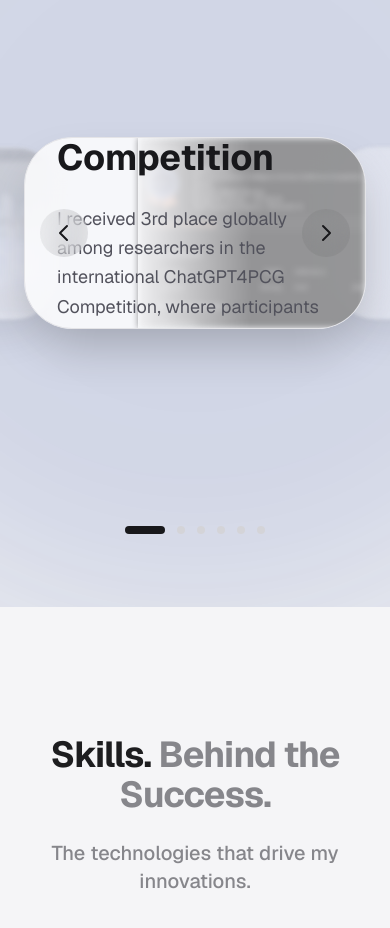
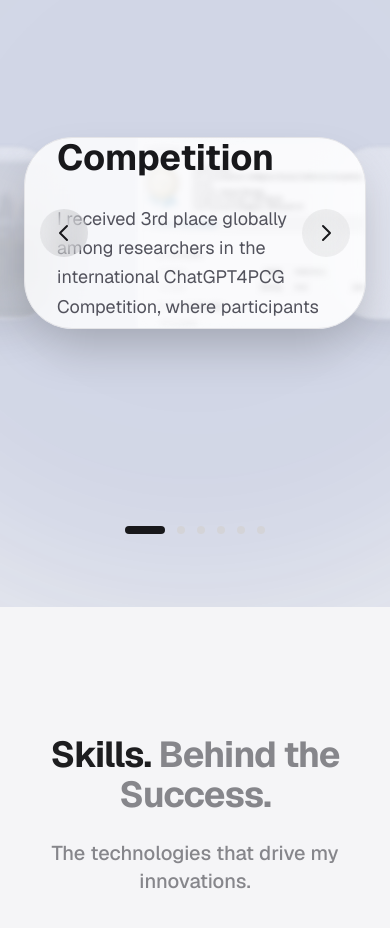
Before and after one commit to sparkpzch/jirawatdamung, a Next.js app: page / in a window 390 px wide. Shown: the part 1260-2188 px from the top of the page. Built offline with nearby package versions, Linux system fonts and the light colour scheme.

Commit message:
Done. Responsive Design Update

```diff
--- a/app/components/Experience.tsx
+++ b/app/components/Experience.tsx
@@ -48,6 +48,16 @@ export default function Experience() {
   });
 
   const currentExp = experiences[currentIndex];
+
+  // Images that should NOT be inverted in light mode
+  const noInvertImages = ["stin.png", "cosi.png", "ieee.png", "yoorod.png"];
+
+  // Helper function to check if image should be inverted
+  const shouldInvert = (imagePath: string) => {
+    if (!imagePath.toLowerCase().endsWith(".png")) return false;
+    const imageName = imagePath.toLowerCase().split("/").pop() || "";
+    return !noInvertImages.includes(imageName);
+  };
 
   const nextSlide = () => {
     setCurrentIndex((prev) => (prev + 1) % experiences.length);
@@ -171,9 +181,7 @@ export default function Experience() {
                         alt={exp.title}
                         fill
                         className={`object-cover object-center blur-[3px] group-hover:blur-none transition-all duration-500 ${
-                          exp.image.toLowerCase().endsWith(".png")
-                            ? "invert dark:invert-0"
-                            : ""
+                          shouldInvert(exp.image) ? "invert dark:invert-0" : ""
                         }`}
                       />
                     </div>
@@ -287,9 +295,7 @@ export default function Experience() {
                   alt={currentExp.title}
                   fill
                   className={`object-cover ${
-                    currentExp.image.toLowerCase().endsWith(".png")
-                      ? "invert dark:invert-0"
-                      : ""
+                    shouldInvert(currentExp.image) ? "invert dark:invert-0" : ""
                   }`}
                 />
                 <div className="absolute inset-0 bg-gradient-to-t from-white dark:from-zinc-900 to-transparent" />
```
